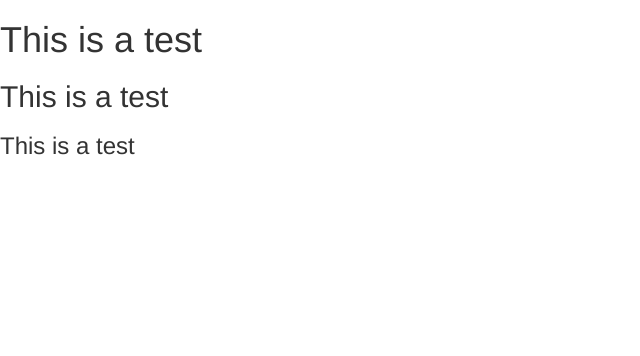
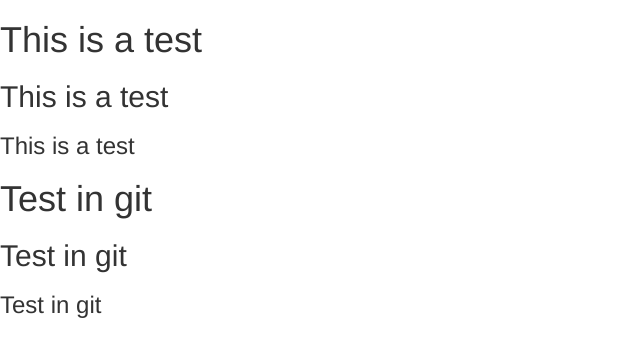
Before and after one commit to char502/wikpedia-viewer, a plain HTML site: page index.html in a window 1280 px wide. Shown: the whole page, without its empty margins (0-640 px from the left). Drawn offline with nearby package versions, Linux system fonts and the light colour scheme.

Commit message:
Update index.html
Test in Git for pull request

```diff
--- a/index.html
+++ b/index.html
@@ -24,6 +24,9 @@
     <h2>This is a test</h2>
     <h3>This is a test</h3>
 
+    <h1>Test in git</h1>
+    <h2>Test in git</h2>
+    <h3>Test in git</h3>
 
 
 
```
